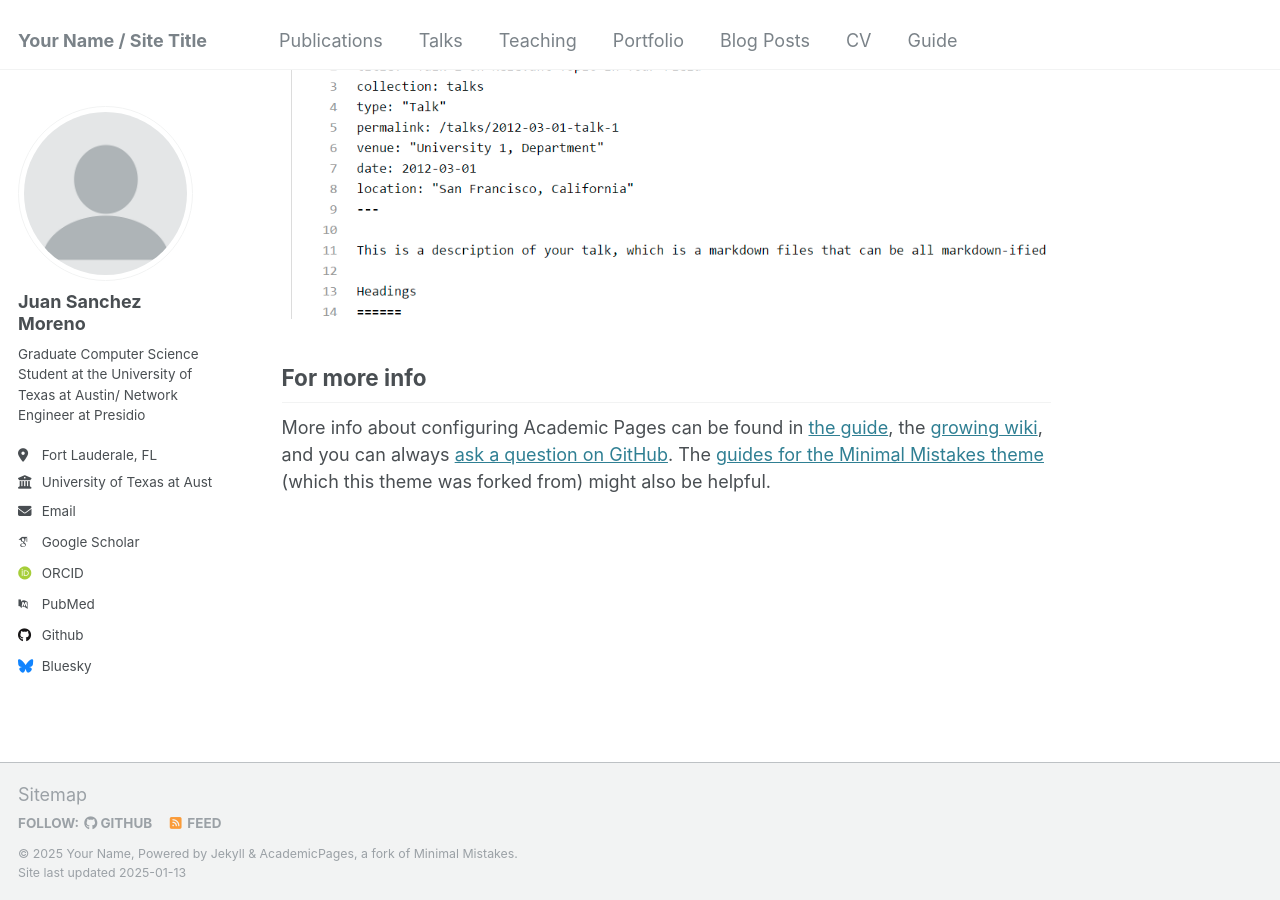
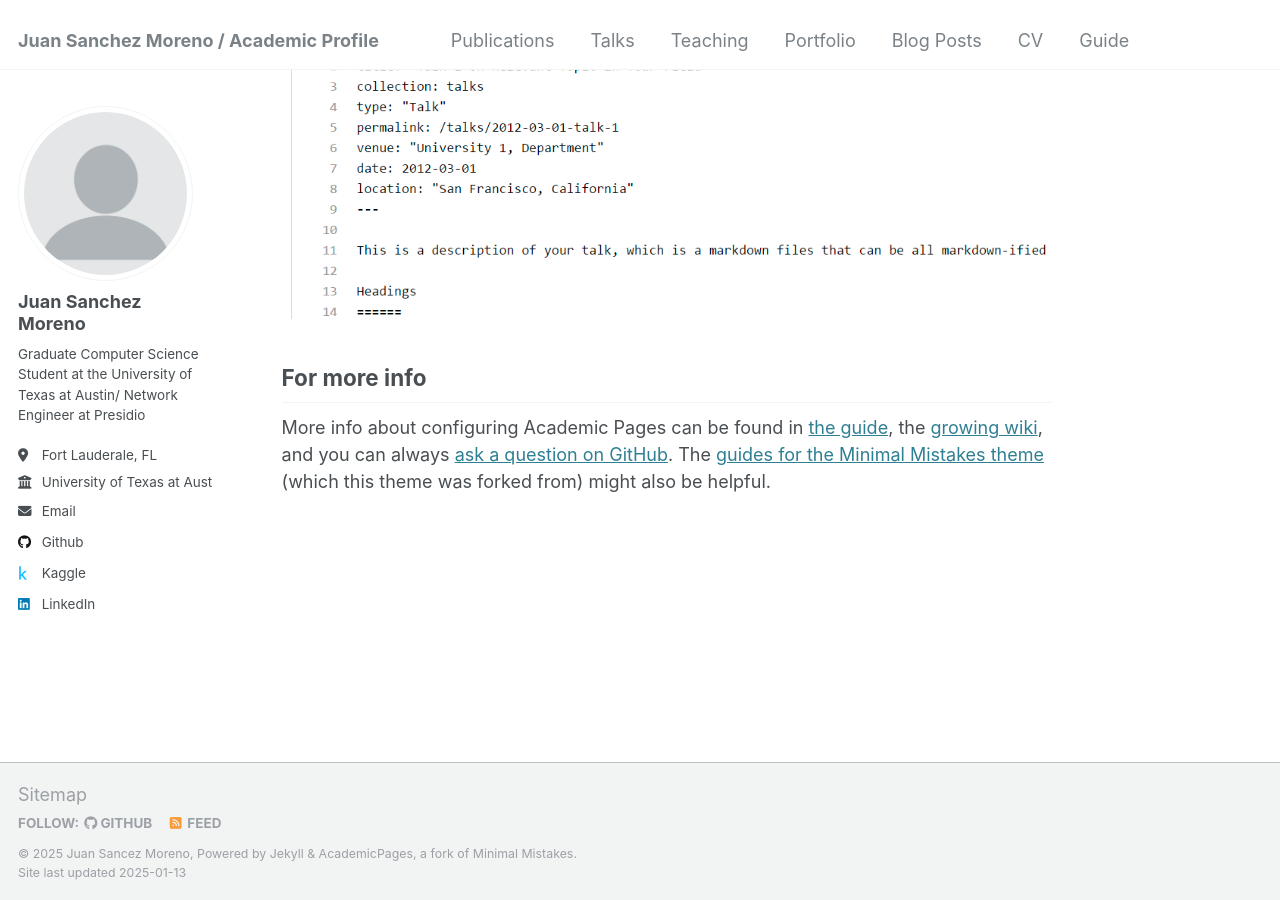
Before and after one commit to Tpothjuan1/Tpothjuan1.github.io, a Jekyll site: the page built from _pages/about.md, in a window 1280 px wide and 900 px high, scrolled down 2643 px. Built offline with Jekyll 4.4.1, drawn with Linux system fonts in a browser that asks for light colours; some web fonts are replaced.

Commit message:
added more information

```diff
--- a/_config.yml
+++ b/_config.yml
@@ -8,10 +8,10 @@
 
 # Basic Site Settings
 locale                   : "en-US"
-title                    : "Your Name / Site Title"
+title                    : "Juan Sanchez Moreno / Academic Profile"
 title_separator          : "-"
-name                     : &name "Your Name"
-description              : &description "personal description"
+name                     : &name "Juan Sancez Moreno"
+description              : &description "Graduate Computer Science Student at the University of Texas at Austin/ Network Engineer at Presidio"
 url                      : https://academicpages.github.io # the base hostname & protocol for your site e.g. "https://[your GitHub username].github.io"
 baseurl                  : "" # the subpath of your site, e.g. "/blog"
 repository               : "academicpages/academicpages.github.io"
@@ -32,11 +32,11 @@ author:
 
   # Academic websites
   arxiv            : # URL - Update with the correct link to your profile
-  googlescholar    : "https://scholar.google.com/citations?user=PS_CX0AAAAAJ"
+  googlescholar    : #"https://scholar.google.com/citations?user=PS_CX0AAAAAJ"
   impactstory      : # URL
-  orcid            : "http://orcid.org/yourorcidurl"
+  orcid            : #"http://orcid.org/yourorcidurl"
   semantic         : # URL
-  pubmed           : "https://www.ncbi.nlm.nih.gov/pubmed/?term=john+snow"
+  pubmed           : #"https://www.ncbi.nlm.nih.gov/pubmed/?term=john+snow"
   researchgate     : # URL
   scopus           : # URL
 
@@ -44,12 +44,12 @@ author:
   bitbucket        : # Username - Update with your username on the site
   codepen          : # Username
   dribbble         : # Username
-  github           : "academicpages"
-  kaggle           : # Username
+  github           : "Tpothjuan1"
+  kaggle           :  "tpothjuan"
   stackoverflow    : # User number or user number and name (i.e., use "1" or "1/jeff-atwood")
 
   # Social media
-  bluesky          : "bsky.app" # Replace this with you Bluesky username
+  bluesky          : #"bsky.app" # Replace this with you Bluesky username
   facebook         : # Username
   flickr           : # Username
   foursquare       : # Username
@@ -58,7 +58,7 @@ author:
   keybase          : # Username
   instagram        : # Username
   lastfm           : # Username
-  linkedin         : # Username
+  linkedin         : "juan-sanchez-706066120"
   mastodon         : # URL
   medium           : # URL
   pinterest        : # Username
```
